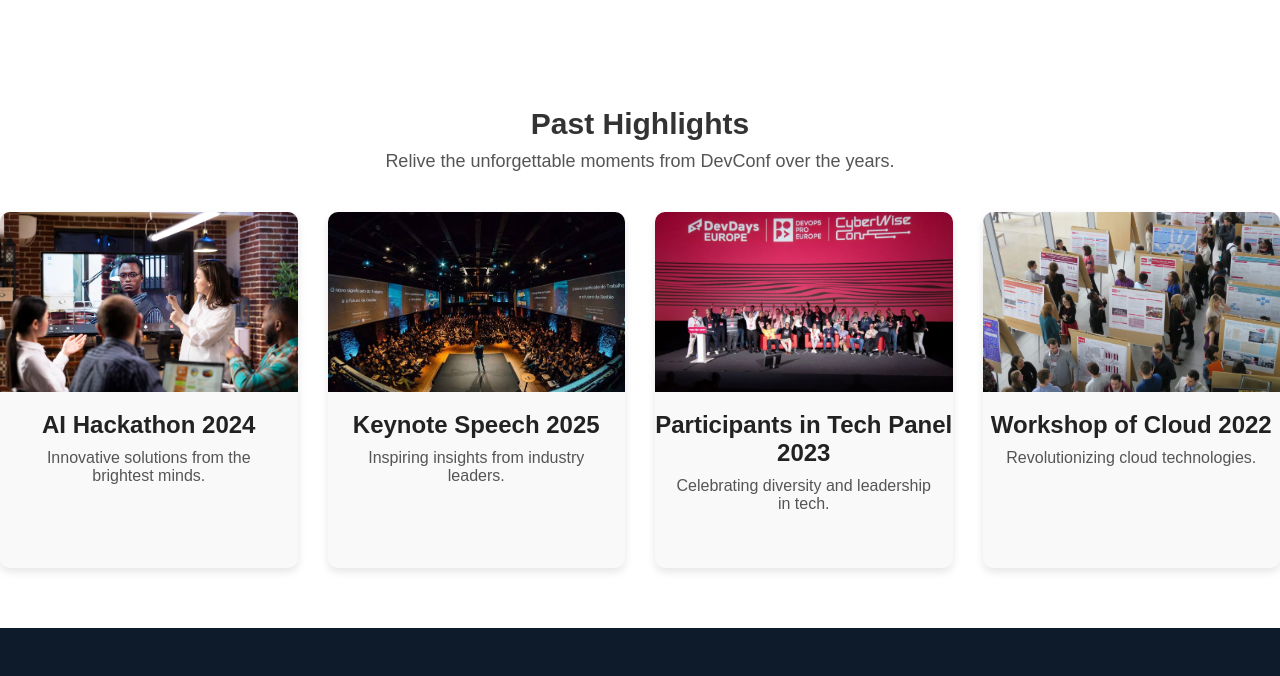
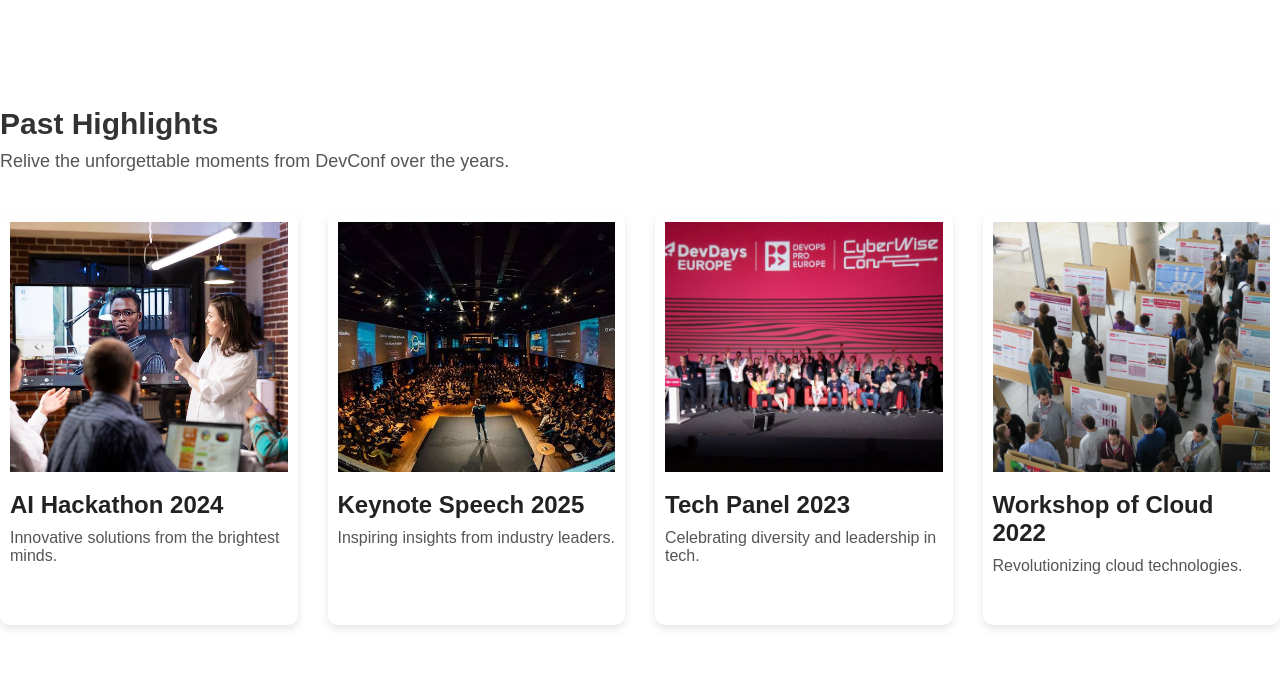
Before and after one commit to coderrabiul26/Assignment-001, a plain HTML site: page index.html in a window 1280 px wide. Shown: the part 2437-3113 px from the top of the page. Drawn offline with Linux system fonts and the light colour scheme.

Commit message:
past-highlight-section modified

```diff
--- a/index.html
+++ b/index.html
@@ -170,7 +170,7 @@
         </div>
         <div class="highlight-item">
           <img src="./assets/image3.jpg" alt="Women in Tech Panel 2023" />
-          <h3>Participants in Tech Panel 2023</h3>
+          <h3>Tech Panel 2023</h3>
           <p>Celebrating diversity and leadership in tech.</p>
         </div>
         <div class="highlight-item">
--- a/style.css
+++ b/style.css
@@ -250,9 +250,9 @@ body {
 }
 
 /* past-highlights-section */
-.past-highlights {
+.past-highlights{
   background-color: #ffffff;
-  text-align: center;
+  /* text-align: center; */
   padding: 60px 0px;
 }
 .past-highlights h2 {
@@ -267,19 +267,18 @@ body {
 }
 .highlights-grid {
   display: grid;
-  grid-template-columns: repeat(auto-fit, minmax(250px, 1fr));
+  grid-template-columns: repeat(4, 1fr);
   gap: 30px;
 }
 .highlight-item {
-  background: #f9f9f9;
   border-radius: 10px;
-  overflow: hidden;
+  padding: 10px;
   box-shadow: 0 4px 8px rgba(0, 0, 0, 0.1);
   transition: transform 0.3s;
 }
 .highlight-item img {
   width: 100%;
-  height: 180px;
+  height: 250px;
   object-fit: cover;
 }
 .highlight-item h3 {
@@ -288,7 +287,6 @@ body {
   color: #222;
 }
 .highlight-item p {
-  padding: 0 15px 15px;
   color: #555;
   font-size: 16px;
 }
```
